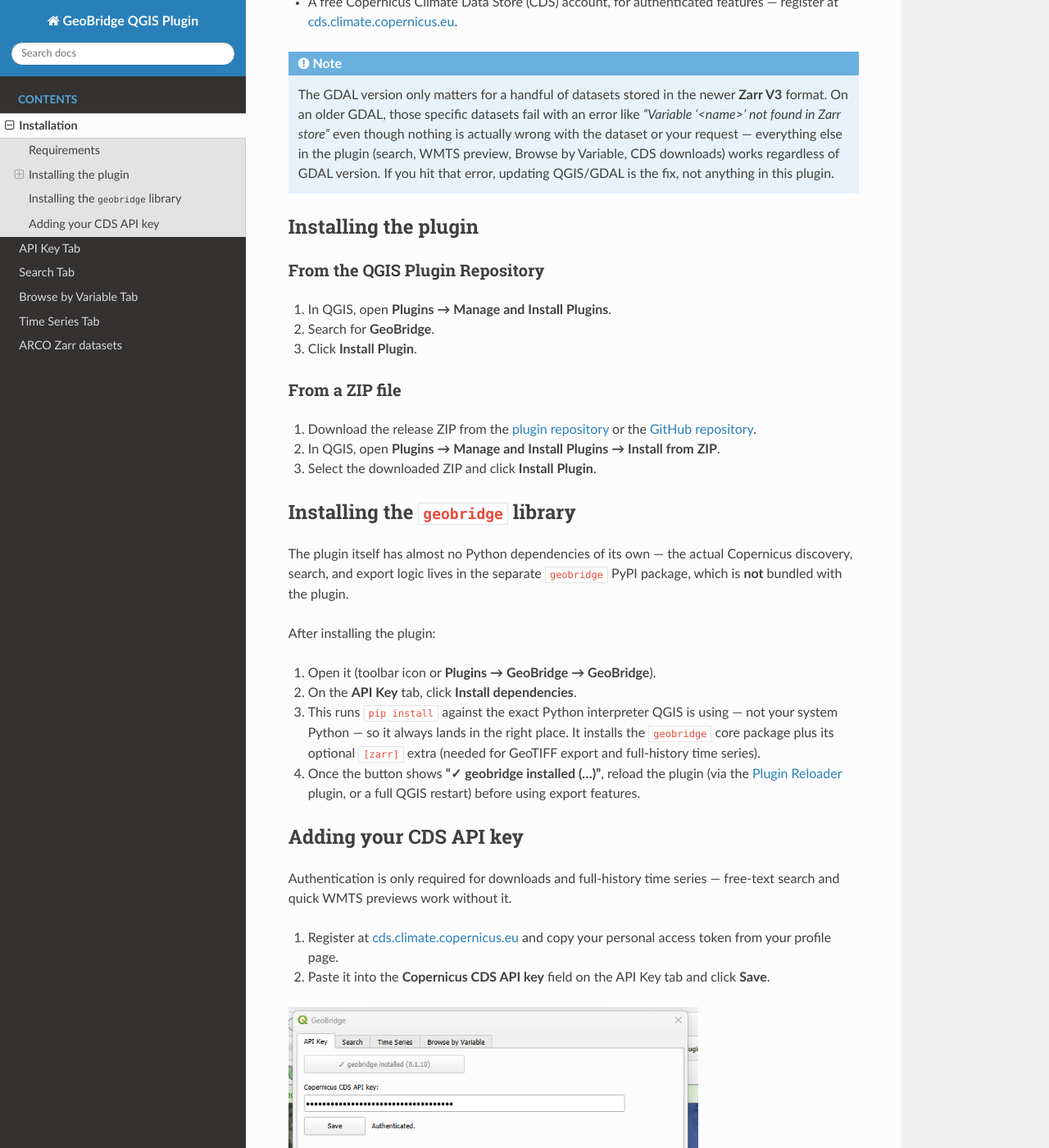
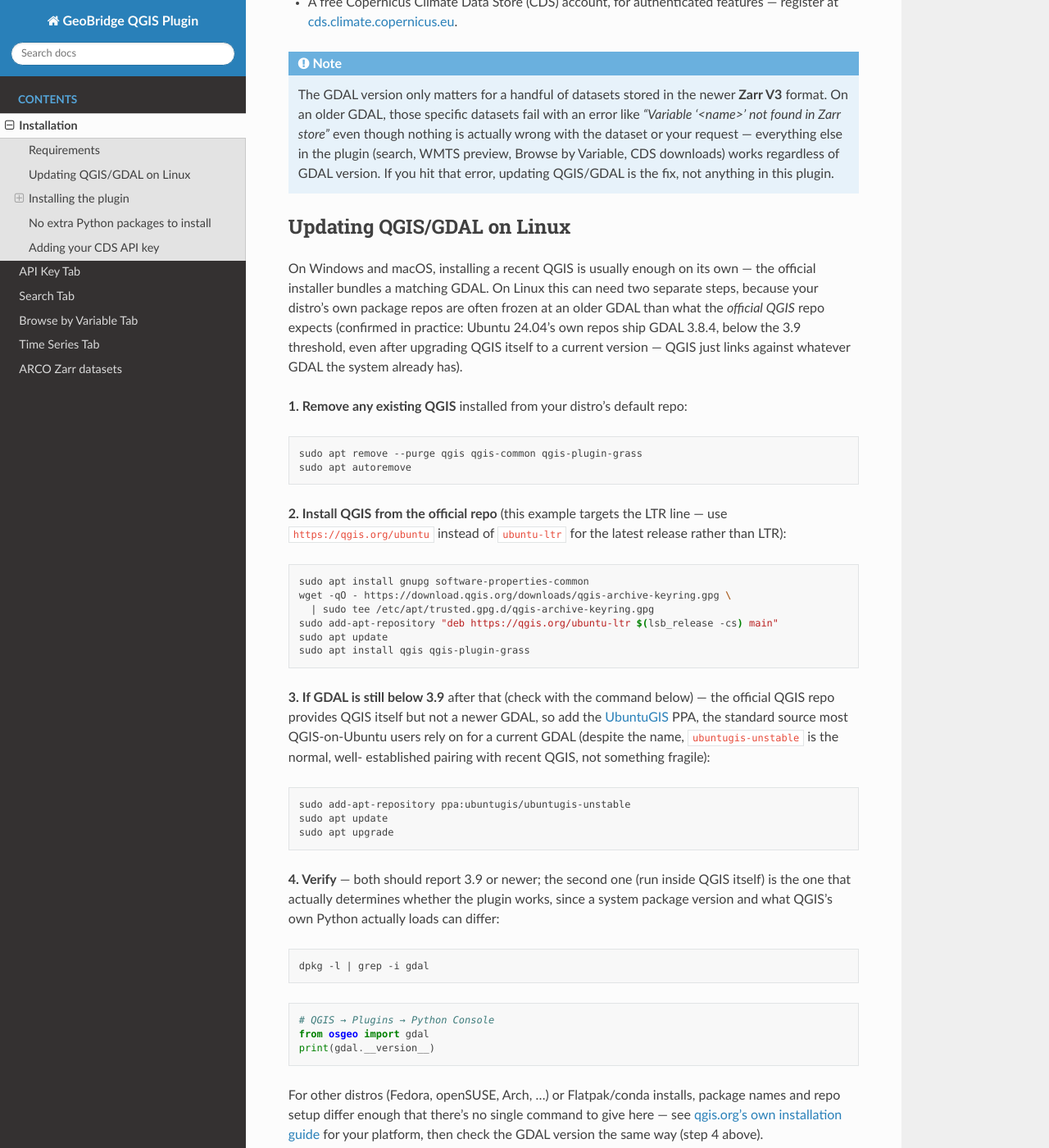
Before and after one commit to ECMWFCode4Earth/geobridge-qgis, a Sphinx documentation site: the page built from docs/installation.rst, in a window 1280 px wide and 1400 px high, scrolled down 347 px. Shown: the whole window at 82% size. Built offline with Sphinx 7.4.7 and the Read the Docs theme 3.1.0, drawn with Linux system fonts in a browser that asks for light colours; some of the changed text lies outside the part shown.

Commit message:
docs: add Linux QGIS/GDAL install & upgrade instructions
New "Updating QGIS/GDAL on Linux" section under Installation, covering
the actual steps that fixed this in practice on Ubuntu: removing a
distro-default QGIS, installing from the official QGIS repo, and then
the UbuntuGIS PPA specifically for GDAL - the official QGIS repo
provides QGIS itself but not a newer GDAL, so upgrading QGIS alone left
GDAL on Ubuntu's own frozen 3.8.4 even after QGIS itself moved to 3.44.
Includes the two verification commands (dpkg + QGIS's own Python
Console) and a pointer to qgis.org's own guide for other distros/Flatpak/
conda rather than guessing at package names I can't verify.

Also replaced the stale "Installing the geobridge library" section
(pip install via a since-removed "Install dependencies" button) with a
short note that the plugin has zero Python dependencies of its own,
matching the gdal-native rewrite - this was actively misleading before.

Docs build clean with Sphinx (verified locally, no warnings).

```diff
--- a/docs/installation.rst
+++ b/docs/installation.rst
@@ -24,6 +24,71 @@
    If you hit that error, updating QGIS/GDAL is the fix, not anything in
    this plugin.
 
+Updating QGIS/GDAL on Linux
+------------------------------
+
+On Windows and macOS, installing a recent QGIS is usually enough on its
+own — the official installer bundles a matching GDAL. On Linux this can
+need two separate steps, because your distro's own package repos are
+often frozen at an older GDAL than what the *official QGIS* repo expects
+(confirmed in practice: Ubuntu 24.04's own repos ship GDAL 3.8.4, below
+the 3.9 threshold, even after upgrading QGIS itself to a current
+version — QGIS just links against whatever GDAL the system already has).
+
+**1. Remove any existing QGIS** installed from your distro's default repo:
+
+.. code-block:: bash
+
+   sudo apt remove --purge qgis qgis-common qgis-plugin-grass
+   sudo apt autoremove
+
+**2. Install QGIS from the official repo** (this example targets the LTR
+line — use ``https://qgis.org/ubuntu`` instead of ``ubuntu-ltr`` for the
+latest release rather than LTR):
+
+.. code-block:: bash
+
+   sudo apt install gnupg software-properties-common
+   wget -qO - https://download.qgis.org/downloads/qgis-archive-keyring.gpg \
+     | sudo tee /etc/apt/trusted.gpg.d/qgis-archive-keyring.gpg
+   sudo add-apt-repository "deb https://qgis.org/ubuntu-ltr $(lsb_release -cs) main"
+   sudo apt update
+   sudo apt install qgis qgis-plugin-grass
+
+**3. If GDAL is still below 3.9** after that (check with the command
+below) — the official QGIS repo provides QGIS itself but not a newer
+GDAL, so add the `UbuntuGIS <https://launchpad.net/~ubuntugis>`_ PPA,
+the standard source most QGIS-on-Ubuntu users rely on for a current
+GDAL (despite the name, ``ubuntugis-unstable`` is the normal, well-
+established pairing with recent QGIS, not something fragile):
+
+.. code-block:: bash
+
+   sudo add-apt-repository ppa:ubuntugis/ubuntugis-unstable
+   sudo apt update
+   sudo apt upgrade
+
+**4. Verify** — both should report 3.9 or newer; the second one (run
+inside QGIS itself) is the one that actually determines whether the
+plugin works, since a system package version and what QGIS's own Python
+actually loads can differ:
+
+.. code-block:: bash
+
+   dpkg -l | grep -i gdal
+
+.. code-block:: python
+
+   # QGIS → Plugins → Python Console
+   from osgeo import gdal
+   print(gdal.__version__)
+
+For other distros (Fedora, openSUSE, Arch, …) or Flatpak/conda installs,
+package names and repo setup differ enough that there's no single
+command to give here — see `qgis.org's own installation guide
+<https://qgis.org/resources/installation-guide/>`_ for your platform,
+then check the GDAL version the same way (step 4 above).
+
 Installing the plugin
 ----------------------
 
@@ -43,26 +108,14 @@
 #. In QGIS, open **Plugins → Manage and Install Plugins → Install from ZIP**.
 #. Select the downloaded ZIP and click **Install Plugin**.
 
-Installing the ``geobridge`` library
+No extra Python packages to install
 --------------------------------------
 
-The plugin itself has almost no Python dependencies of its own — the actual
-Copernicus discovery, search, and export logic lives in the separate
-``geobridge`` PyPI package, which is **not** bundled with the plugin.
-
-After installing the plugin:
-
-#. Open it (toolbar icon or **Plugins → GeoBridge → GeoBridge**).
-#. On the **API Key** tab, click **Install dependencies**.
-#. This runs ``pip install`` against the exact Python interpreter QGIS is
-   using — not your system Python — so it always lands in the right place.
-   It installs the ``geobridge`` core package plus its optional
-   ``[zarr]`` extra (needed for GeoTIFF export and full-history time
-   series).
-#. Once the button shows **"✓ geobridge installed (…)"**, reload the
-   plugin (via the `Plugin Reloader
-   <https://plugins.qgis.org/plugins/plugin_reloader/>`_ plugin, or a full
-   QGIS restart) before using export features.
+Unlike some earlier releases, this plugin has **zero Python dependencies
+of its own** to install — discovery, search, WMTS preview, export, and
+time series all run on QGIS's own bundled GDAL directly. There is no
+"Install dependencies" step; open the plugin (toolbar icon or
+**Plugins → GeoBridge → GeoBridge**) and it's ready to use.
 
 Adding your CDS API key
 -------------------------
```
